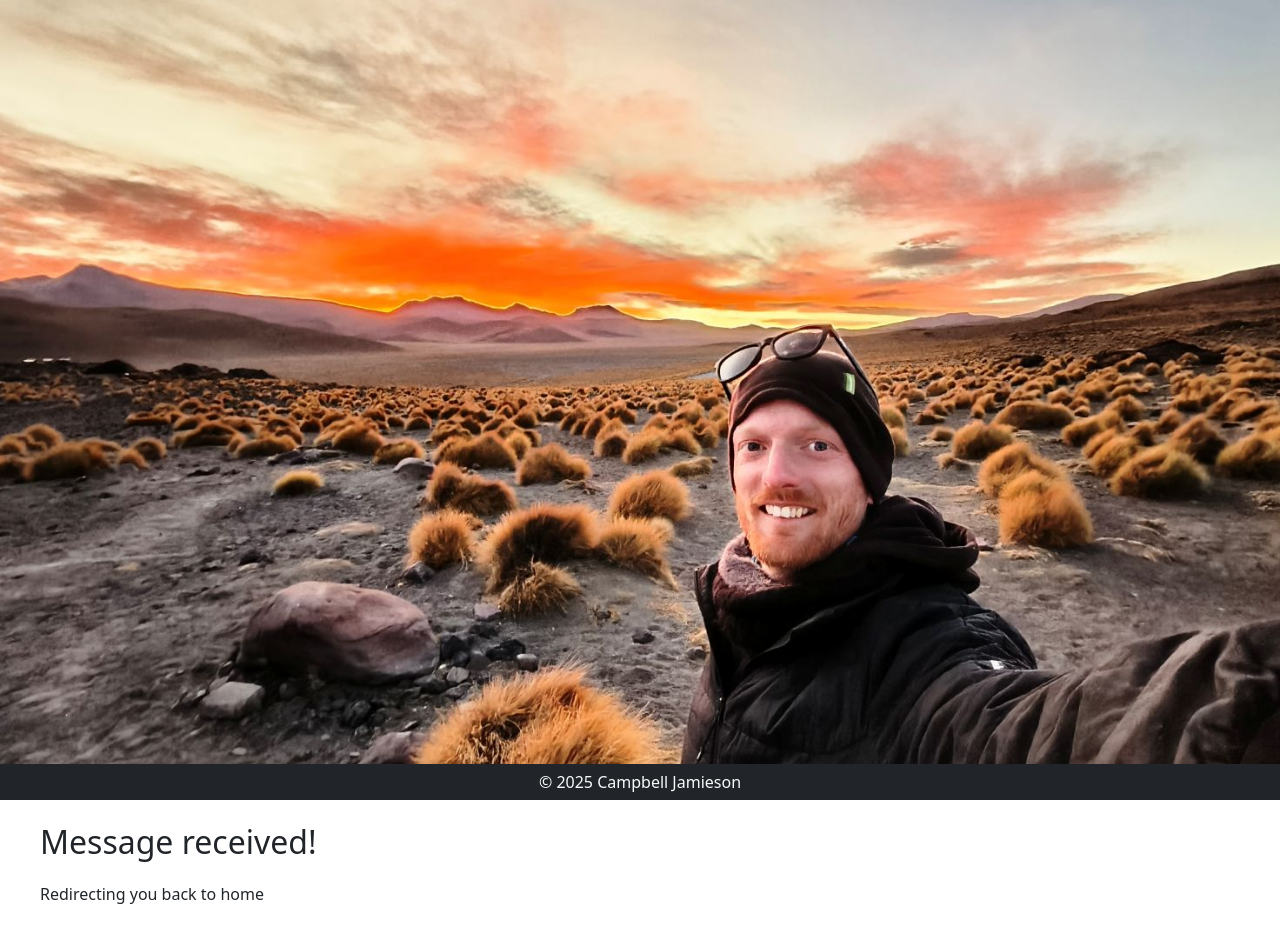
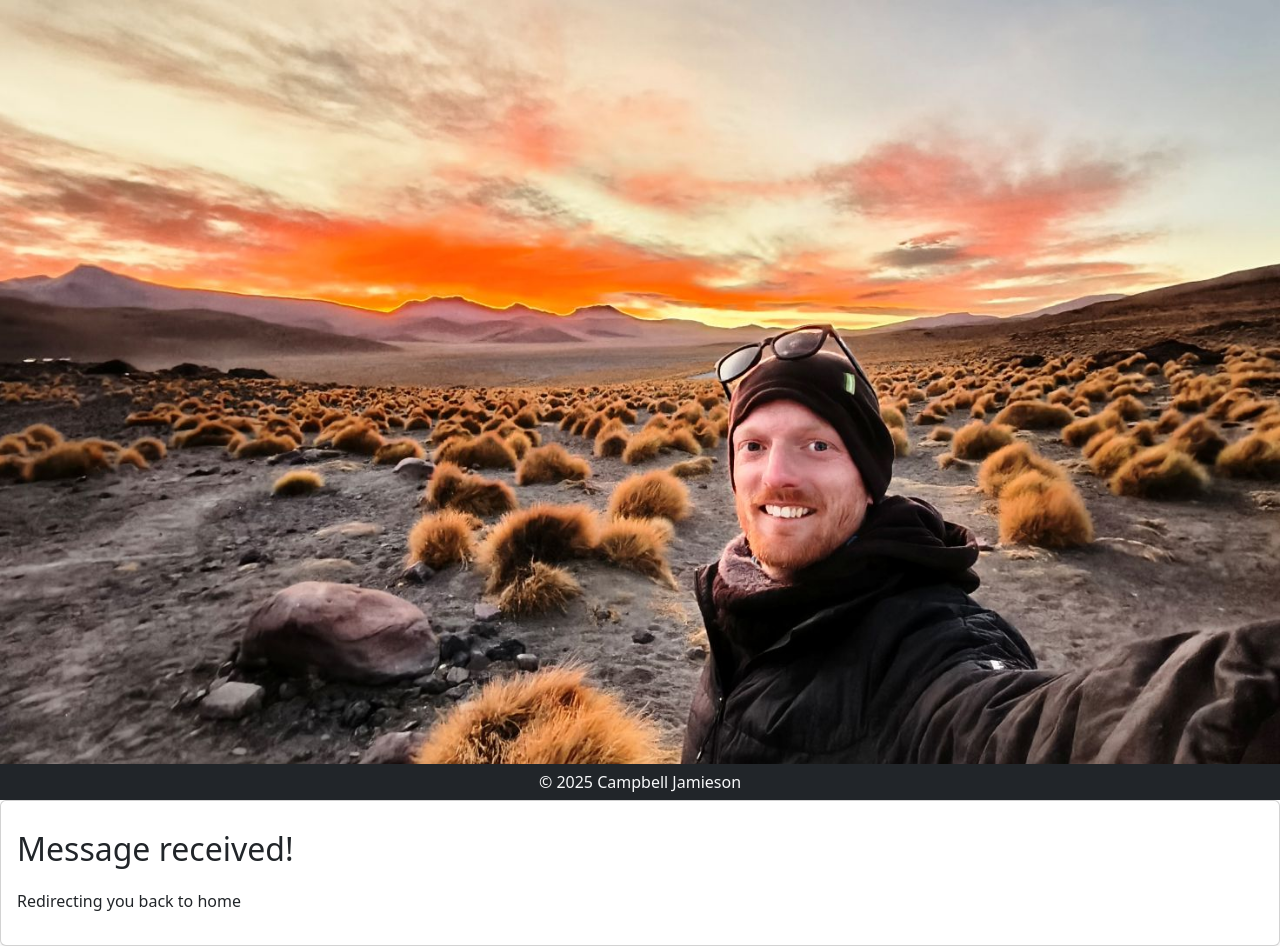
Before and after one commit to Lebmac/resume, a plain HTML site: page success.html in a window 1280 px wide. Drawn offline with nearby package versions, Linux system fonts and the light colour scheme.

Commit message:
Update success.html

```diff
--- a/success.html
+++ b/success.html
@@ -25,14 +25,17 @@
     <section id="home" class="bg-img-container">
       <div class="bg-image img1"></div>
 
-      <div class="modal-dialog">
-        <div class="modal-content">
-          <div class="wrap-contact100">
+      <div class="col">
+        <div class="card shadow-sm h-100">
+          <div class="card-body">
 
             <h2 class="modal-title pb-3 pt-2">
               Message received!
             </h2>
-            <p>Redirecting you back to home</p>
+
+            <p>
+              Redirecting you back to home
+            </p>
 
           </div>
         </div>
```
